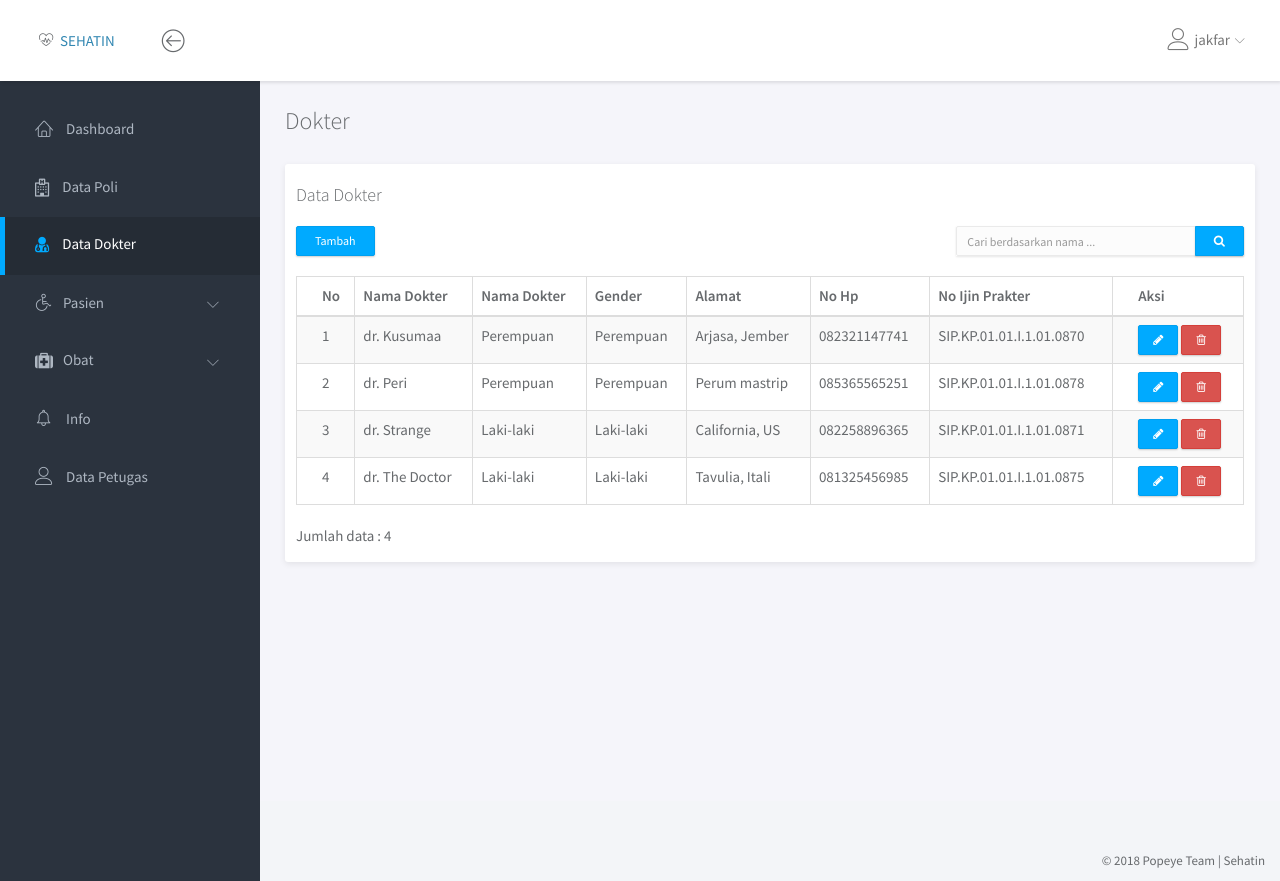
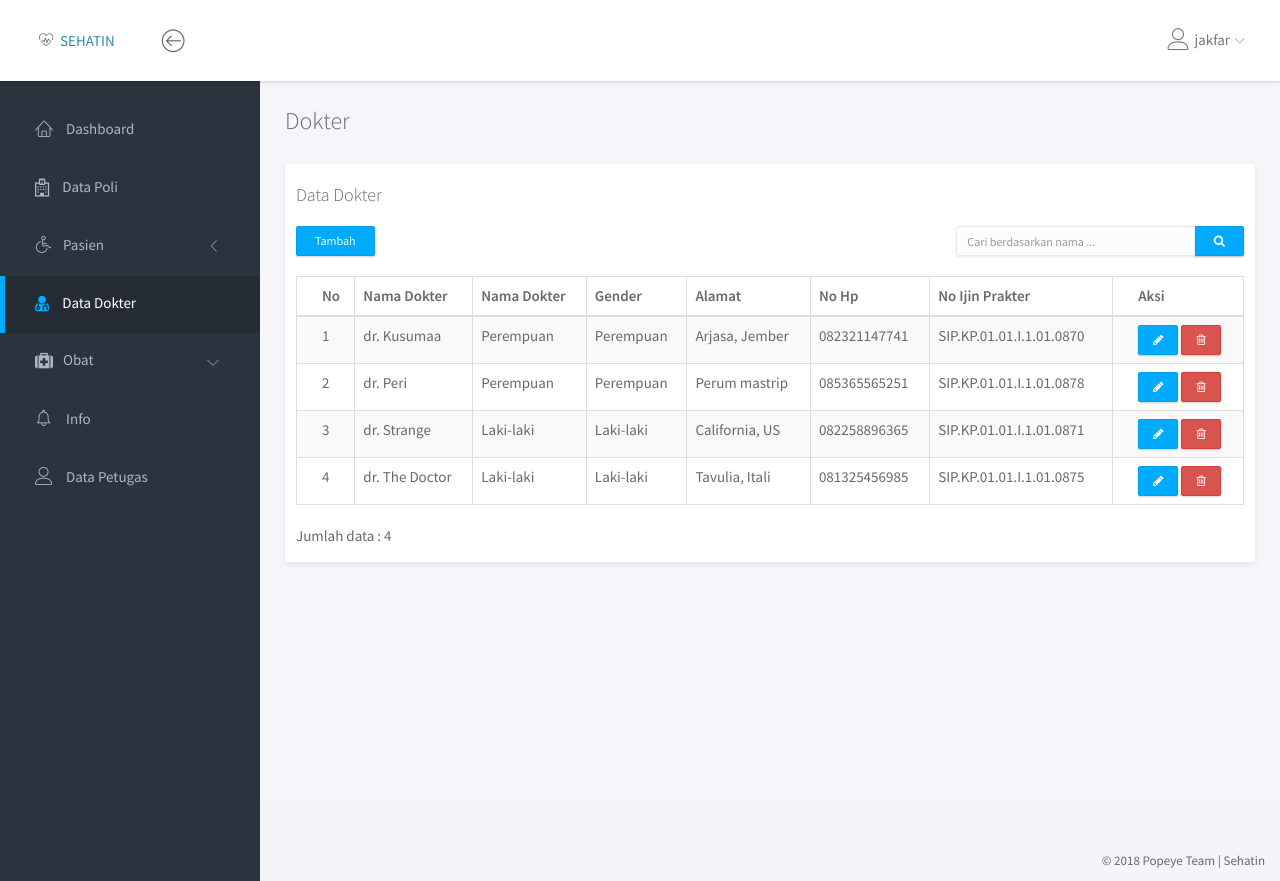
Before and after one commit to Inant/SEHATIN, a PHP site: page /dokter/data_dokter.php in a window 1280 px wide. Run offline with PHP 8.4, Linux system fonts and the light colour scheme; a user stored in the database is signed in; data comes from the database, SQL or seed files in the repository.

Commit message:
left side bar sudah bisa

```diff
--- a/dashboard/left_sidebar.php
+++ b/dashboard/left_sidebar.php
@@ -14,10 +14,9 @@
 
 						<li><a href="../dashboard/dashboard.php" class="<?php echo ($nav == 'dashboard' ? 'active' : '') ?>"><i class="lnr lnr-home"></i> <span>Dashboard</span></a></li>
 						<li><a href="../poli/data_poli.php" class="<?php echo ($nav == "poli" ? 'active' : '') ?>"><i class="fa fa-hospital-o"></i> <span>Data Poli</span></a></li>
-						<li><a href="../dokter/data_dokter.php" class="<?php echo ($nav == "dokter" ? 'active' : '') ?>"><i class="fa fa-user-md"></i> <span>Data Dokter</span></a></li>
 						<li>
-							<a href="#subPages" data-toggle="collapse" class="<?php echo ($nav == "pasien" ? 'active' : '') ?>"><i class="lnr lnr-wheelchair"></i><span>Pasien</span><i class="icon-submenu lnr lnr-chevron-left"></i></a>
-							<div id="subPages" class="collapse">
+							<a href="#subPages1" data-toggle="collapse" class="collapsed <?php echo ($nav == "pasien" ? 'active' : '') ?>"><i class="lnr lnr-wheelchair"></i><span>Pasien</span><i class="icon-submenu lnr lnr-chevron-left"></i></a>
+							<div id="subPages1" class="collapse">
 								<ul class="nav">
 									<li><a href="../pasien/pasien_mahasiswa.php" class="">Mahasiswa</a></li>
 									<li><a href="../pasien/pasien_karyawan.php" class="">Karyawan</a></li>
@@ -25,6 +24,7 @@
 								</ul>
 							</div>
 						</li>
+						<li><a href="../dokter/data_dokter.php" class="<?php echo ($nav == "dokter" ? 'active' : '') ?>"><i class="fa fa-user-md"></i> <span>Data Dokter</span></a></li>
 						<li>
 							<a href="#subPages" data-toggle="collapse" class="<?php echo ($nav == "obat" ? 'active' : '') ?>"><i class="fa fa-medkit"></i><span>Obat</span><i class="icon-submenu lnr lnr-chevron-left"></i></a>
 							<div id="subPages" class="collapse">
```
